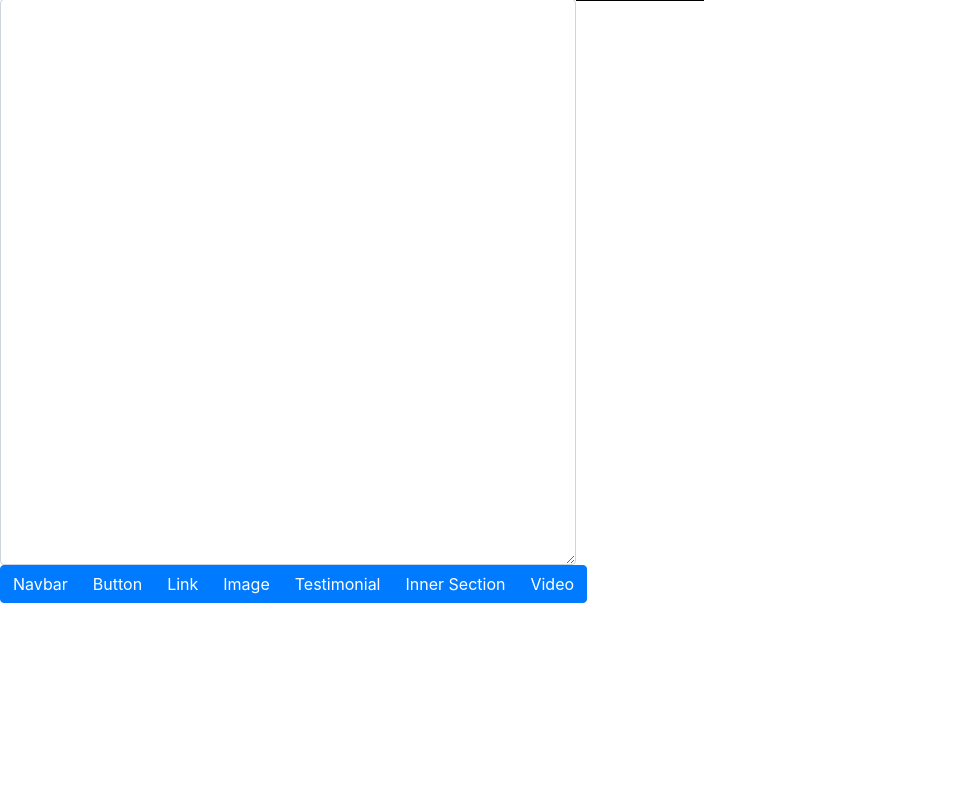
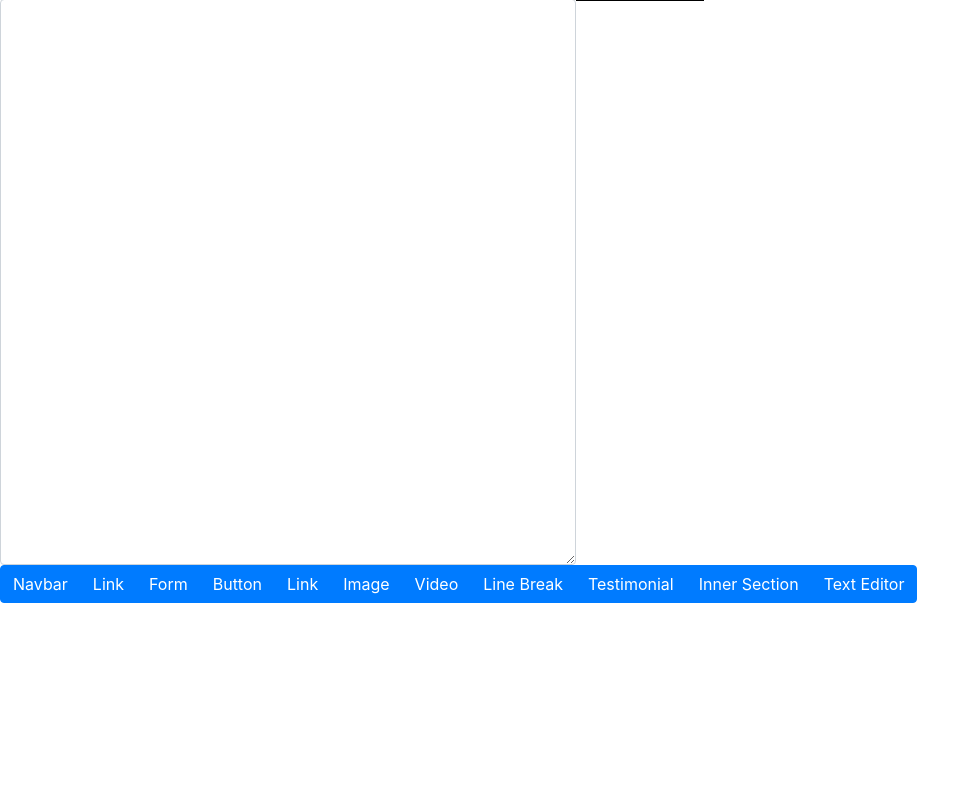
Before and after one commit to krishnans2006/Webitor, a Flask app: template src/templates/Edit/edit.html in a window 1280 px wide. Shown: the part 33-832 px from the top of the page, without its empty margins (0-980 px from the left). Run offline with Flask 2, Linux system fonts and the light colour scheme; the template is opened without the code that fills it, so the values that code supplies are empty; some libraries are stand-ins or nearby versions.

Commit message:
Quick Actions work with Bootstrap Now

```diff
--- a/src/static/Edit/edit.js
+++ b/src/static/Edit/edit.js
@@ -1,63 +1,91 @@
 const items = {
     Navbar: function () {
-    return "<div class='topnav'><a class='active' href='/edit/'>Home</a><a href='#about'>News</a><a href='#contact'>Contact</a><a href='#projects'>Projects</a></div>";
+        return `<nav class="navbar navbar-expand-lg navbar-light bg-light">
+  <div class="container-fluid">
+    <a class="navbar-brand" href="#">Navbar</a>
+    <button class="navbar-toggler" type="button" data-bs-toggle="collapse" data-bs-target="#navbarSupportedContent" aria-controls="navbarSupportedContent" aria-expanded="false" aria-label="Toggle navigation">
+      <span class="navbar-toggler-icon"></span>
+    </button>
+    <div class="collapse navbar-collapse" id="navbarSupportedContent">
+      <ul class="navbar-nav me-auto mb-2 mb-lg-0">
+        <li class="nav-item">
+          <a class="nav-link active" aria-current="page" href="#">Home</a>
+        </li>
+        <li class="nav-item">
+          <a class="nav-link" href="#">Link</a>
+        </li>
+        <li class="nav-item dropdown">
+          <a class="nav-link dropdown-toggle" href="#" id="navbarDropdown" role="button" data-bs-toggle="dropdown" aria-expanded="false">
+            Dropdown
+          </a>
+          <ul class="dropdown-menu" aria-labelledby="navbarDropdown">
+            <li><a class="dropdown-item" href="#">Action</a></li>
+            <li><a class="dropdown-item" href="#">Another action</a></li>
+            <li><hr class="dropdown-divider"></li>
+            <li><a class="dropdown-item" href="#">Something else here</a></li>
+          </ul>
+        </li>
+        <li class="nav-item">
+          <a class="nav-link disabled" href="#" tabindex="-1" aria-disabled="true">Disabled</a>
+        </li>
+      </ul>
+      <form class="d-flex">
+        <input class="form-control me-2" type="search" placeholder="Search" aria-label="Search">
+        <button class="btn btn-outline-success" type="submit">Search</button>
+      </form>
+    </div>
+  </div>
+</nav>`;
     },
-  "Contact-Form": function () {
-    return "<div class='container'> <form action='POST'> <label for='fname'>First Name</label> <input type='text' id='fname' name='firstname' placeholder='Your name..'> <label for='lname'>Last Name</label> <input type='text' id='lname' name='lastname' placeholder='Your last name..'><label for='subject'>Subject</label> <textarea id='subject' name='subject' placeholder='Write something..' style='height:200px'></textarea> <input type='submit' value='Submit'> </form></div>";
+    "Form": function () {
+        return `<form>
+  <div class="mb-3">
+    <label for="exampleInputEmail1" class="form-label">Email address</label>
+    <input type="email" class="form-control" id="exampleInputEmail1" aria-describedby="emailHelp">
+    <div id="emailHelp" class="form-text">We'll never share your email with anyone else.</div>
+  </div>
+  <div class="mb-3">
+    <label for="exampleInputPassword1" class="form-label">Password</label>
+    <input type="password" class="form-control" id="exampleInputPassword1">
+  </div>
+  <div class="mb-3 form-check">
+    <input type="checkbox" class="form-check-input" id="exampleCheck1">
+    <label class="form-check-label" for="exampleCheck1">Check me out</label>
+  </div>
+  <button type="submit" class="btn btn-primary">Submit</button>
+</form>`;
     },
-  Footer: function (args) {
+    Button: function () {
+        return `<button type="button" class="btn btn-primary">Button</button>`;
+    },
+    Link: function () {
+        return `<a class="btn btn-link">Link</a>`;
+    },
+    Image: function () {
+        return "<img src='' alt='' />";
+    },
+    Video: function () {
+        return (`<video width="320" height="240" controls>
+  <source src="movie.mp4" type="video/mp4">
+  <source src="movie.ogg" type="video/ogg">
+Your browser does not support the video tag.
+</video>`);
+    },
+    "Line-Break": function () {
+        return "<br />";
+    },
+    Testimonial: function () {
         return (
-      "<footer> <h3>&copy;" +
-      args[0] +
-      ". All Rights Reserved.</h3><p>Author: " +
-      args[0] +
-      "</p> <p><a href='mailto:johndoe@example.com'>johndoe@example.com</a></p></footer>"
+            '<div class="container"><img src="" alt="Avatar" style="width:90px"><p><span>John Doe.</span> CEO at Mighty Schools.</p><p>John Doe saved us from a web disaster.</p></div>'
         );
     },
-  Button: function (args) {
-    return "<button>" + args[0] + "</button>";
-  },
-  Link: function (args) {
-    return "<a>" + args[0] + "</a>";
-  },
-  Image: function (args) {
-    return "<img src='" + args[0] + "'";
-  },
-  "Line-Break": function (args) {
-    return "<br />";
-  },
-  Testimonial: function (args) {
-    return (
-      '<div class="container"><img src="' +
-      args[0] +
-      '" alt="Avatar" style="width:90px"><p><span>John Doe.</span> CEO at Mighty Schools.</p><p>John Doe saved us from a web disaster.</p></div>'
-    );
-  },
-  innerSection: function () {
+    "Inner-Section": function () {
         return '<section> <h1>Example</h1> <p>Cool things to say</p> <section> <h1>Dummy Text</h1> <p>some info....</p> <img src="" /> </section> <section> <h1>Dummy Text</h1> <p>some other info info....</p> <img src="" /> </section></section>';
     },
-  "Text-Editor": function (args) {
+    "Text-Editor": function () {
         return (
-      '<label for="text-editor">Your Text Editor</label><textarea id="text-editor" name="text-editor" rows="' +
-      args[0] +
-      '" cols="' +
-      args[1] +
-      '">Dummy Text!</textarea>'
+            '<label for="text-editor">Your Text Editor</label><textarea id="text-editor" name="text-editor" rows="" cols="">Text</textarea>'
         );
-  },
-  Video: function (args) {
-    return (
-      '<video width="' +
-      args[0] +
-      '" height="' +
-      args[1] +
-      '" controls><source src="' +
-      args[2] +
-      '" type="video/mp4">'
-    );
-  },
-  "Google-Maps": function (args) {
-    return "";
     },
 };
 
--- a/src/templates/Edit/edit.html
+++ b/src/templates/Edit/edit.html
@@ -9,7 +9,8 @@
     <meta name="viewport" content="width=device-width, initial-scale=1, shrink-to-fit=no" />
 
     <!-- Bootstrap CSS -->
-    <link rel="stylesheet" href="https://maxcdn.bootstrapcdn.com/bootstrap/4.0.0/css/bootstrap.min.css" integrity="sha384-Gn5384xqQ1aoWXA+058RXPxPg6fy4IWvTNh0E263XmFcJlSAwiGgFAW/dAiS6JXm" crossorigin="anonymous" />
+    <link rel="stylesheet" href="https://maxcdn.bootstrapcdn.com/bootstrap/4.0.0/css/bootstrap.min.css"
+        integrity="sha384-Gn5384xqQ1aoWXA+058RXPxPg6fy4IWvTNh0E263XmFcJlSAwiGgFAW/dAiS6JXm" crossorigin="anonymous" />
 
     <!-- Flash Messages -->
     <link type="text/css" href="{{url_for('static', filename='Alerts/alerts.css')}}" />
@@ -55,58 +56,41 @@
         <h2 id="sitename">{{name}}</h2>
         <div style="display: flex; min-height: 100%">
             <div id="code-div" style="width: 45%; height: 75%; min-height: 400px">
-                <textarea id="code" class="form-control" onkeyup="code_send();" rows="23" cols="100" style="height: 100%">
-{{code}}</textarea
-          >
+                <textarea id="code" class="form-control" onkeyup="code_send();" rows="23" cols="100"
+                    style="height: 100%">
+{{code}}</textarea>
                 <div class="btn-group" role="group" aria-label="Quick Actions">
-            <button
-              type="button"
-              class="btn btn-primary"
-              onclick="insertAtCursor('Navbar');"
-            >
+                    <button type="button" class="btn btn-primary" onclick="insertAtCursor('Navbar');">
                         Navbar
+                    </button><button type="button" class="btn btn-primary" onclick="insertAtCursor('Link');">
+                        Link
                     </button>
-            <button
-              type="button"
-              class="btn btn-primary"
-              onclick="insertAtCursor('Button', ['Button']);"
-            >
+                    <button type="button" class="btn btn-primary" onclick="insertAtCursor('Form');">
+                        Form
+                    </button>
+                    <button type="button" class="btn btn-primary" onclick="insertAtCursor('Button');">
                         Button
                     </button>
-            <button
-              type="button"
-              class="btn btn-primary"
-              onclick="insertAtCursor('Link', ['A Link']);"
-            >
+                    <button type="button" class="btn btn-primary" onclick="insertAtCursor('Link');">
                         Link
                     </button>
-            <button
-              type="button"
-              class="btn btn-primary"
-              onclick="insertAtCursor('Image', ['your image here']);"
-            >
+                    <button type="button" class="btn btn-primary" onclick="insertAtCursor('Image');">
                         Image
                     </button>
-            <button
-              type="button"
-              class="btn btn-primary"
-              onclick="insertAtCursor('Testimonial', ['your image here']);"
-            >
+                    <button type="button" class="btn btn-primary" onclick="insertAtCursor('Video');">
+                        Video
+                    </button>
+                    <button type="button" class="btn btn-primary" onclick="insertAtCursor('Line-Break');">
+                        Line Break
+                    </button>
+                    <button type="button" class="btn btn-primary" onclick="insertAtCursor('Testimonial');">
                         Testimonial
                     </button>
-            <button
-              type="button"
-              class="btn btn-primary"
-              onclick="insertAtCursor('innerSection');"
-            >
+                    <button type="button" class="btn btn-primary" onclick="insertAtCursor('Inner-Section');">
                         Inner Section
                     </button>
-            <button
-              type="button"
-              class="btn btn-primary"
-              onclick="insertAtCursor('Video', ['your video source', '100', '100']);"
-            >
-              Video
+                    <button type="button" class="btn btn-primary" onclick="insertAtCursor('Text-Editor');">
+                        Text Editor
                     </button>
                 </div>
             </div>
@@ -120,12 +104,11 @@
         <div id="highlight"></div>
     </div>
 
-    <script
-      src="https://cdn.jsdelivr.net/npm/bootstrap@5.0.0-beta2/dist/js/bootstrap.bundle.min.js"
+    <script src="https://cdn.jsdelivr.net/npm/bootstrap@5.0.0-beta2/dist/js/bootstrap.bundle.min.js"
         integrity="sha384-b5kHyXgcpbZJO/tY9Ul7kGkf1S0CWuKcCD38l8YkeH8z8QjE0GmW1gYU5S9FOnJ0"
-      crossorigin="anonymous"
-    ></script>
+        crossorigin="anonymous"></script>
     <script src="{{ url_for('static',filename='Edit/edit.js') }}"></script>
 </body>
+
 </html>
 {% endblock content %}
```
Lines whose indentation alone changed are shown as unchanged.
